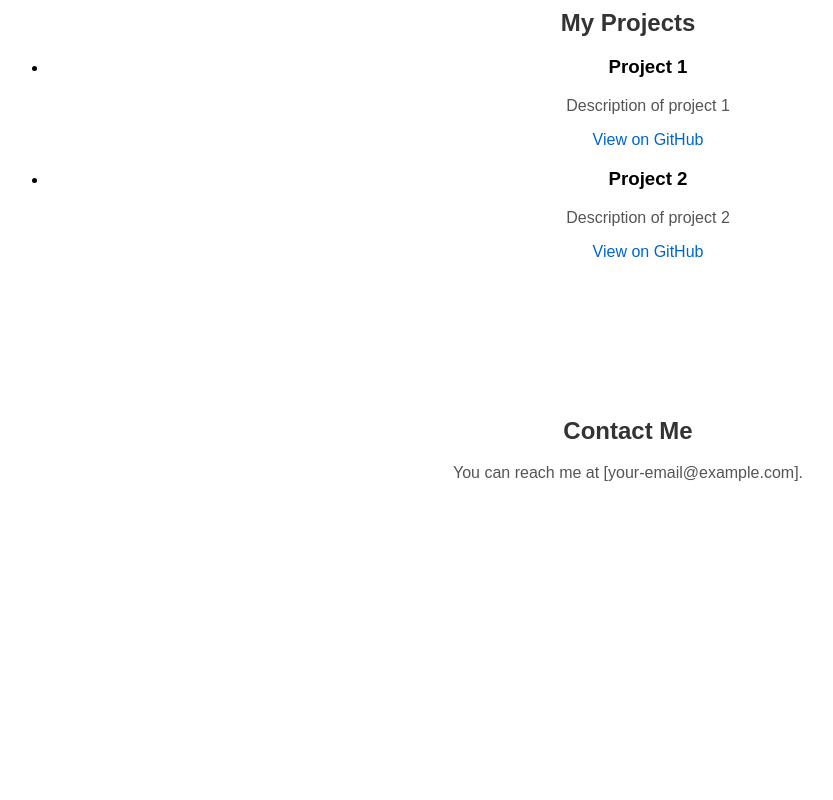
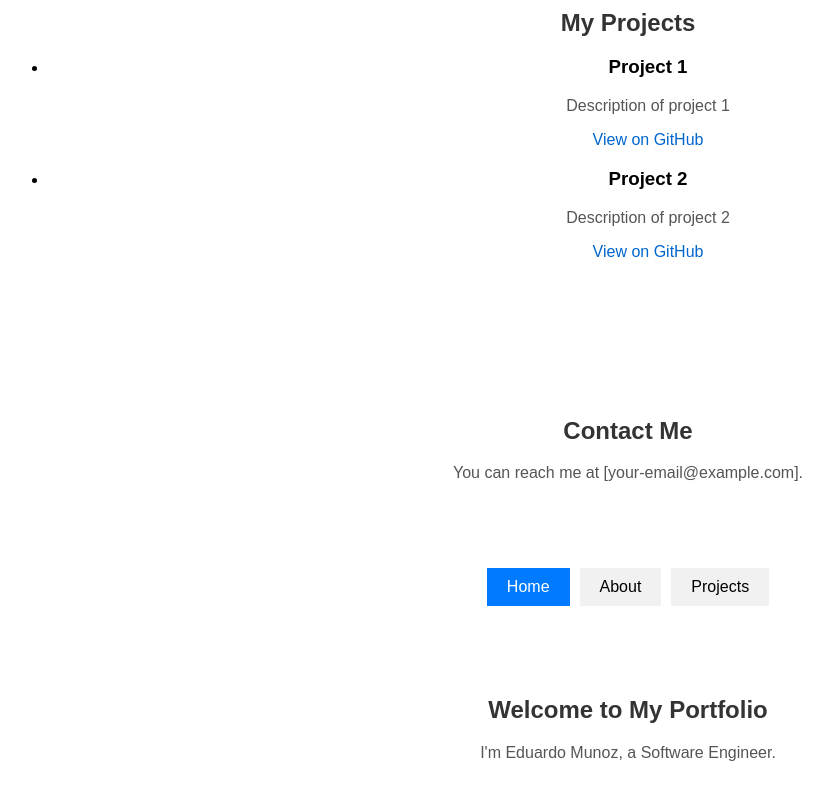
Before and after one commit to smvckerz/PersonalPortfolio, a React (Create React App) app: page / in a window 1280 px wide. Shown: the part 559-1359 px from the top of the page, without its empty margins (12-845 px from the left). Before the commit the page ends 1127 px from the top, so only its background shows below. Built offline with nearby package versions, Linux system fonts and the light colour scheme.

Commit message:
added tabs

```diff
--- a/src/App.css
+++ b/src/App.css
@@ -63,3 +63,27 @@ a {
 a:hover {
   text-decoration: underline;
 }
+
+.tabs {
+  display: flex;
+  justify-content: center;
+  margin-bottom: 20px;
+}
+
+.tabs button {
+  padding: 10px 20px;
+  margin: 0 5px;
+  background-color: #f1f1f1;
+  border: none;
+  cursor: pointer;
+  font-size: 16px;
+}
+
+.tabs button.active {
+  background-color: #007bff;
+  color: white;
+}
+
+.tab-content {
+  text-align: center;
+}
--- a/src/App.js
+++ b/src/App.js
@@ -30,6 +30,7 @@ import About from './About';
 import Projects from './Projects';
 import Contact from './Contact';
 import './App.css';  // Add styles in this file
+import Tabs from './Tabs';
 
 function App() {
     return (
@@ -38,6 +39,7 @@ function App() {
             <About />
             <Projects />
             <Contact />
+            <Tabs />
         </div>
     );
 }
--- /dev/null
+++ b/src/Tabs.js
@@ -0,0 +1,42 @@
+import React, { useState } from 'react';
+import Home from './Home';
+import About from './About';
+import Projects from './Projects';
+
+function Tabs() {
+    const [activeTab, setActiveTab] = useState('home');
+
+    const renderContent = () => {
+        switch (activeTab) {
+            case 'home':
+                return <Home />;
+            case 'about':
+                return <About />;
+            case 'projects':
+                return <Projects />;
+            default:
+                return <Home />;
+        }
+    };
+
+    return (
+        <div>
+            <div className="tabs">
+                <button onClick={() => setActiveTab('home')} className={activeTab === 'home' ? 'active' : ''}>
+                    Home
+                </button>
+                <button onClick={() => setActiveTab('about')} className={activeTab === 'about' ? 'active' : ''}>
+                    About
+                </button>
+                <button onClick={() => setActiveTab('projects')} className={activeTab === 'projects' ? 'active' : ''}>
+                    Projects
+                </button>
+            </div>
+            <div className="tab-content">
+                {renderContent()}
+            </div>
+        </div>
+    );
+}
+
+export default Tabs;
```
